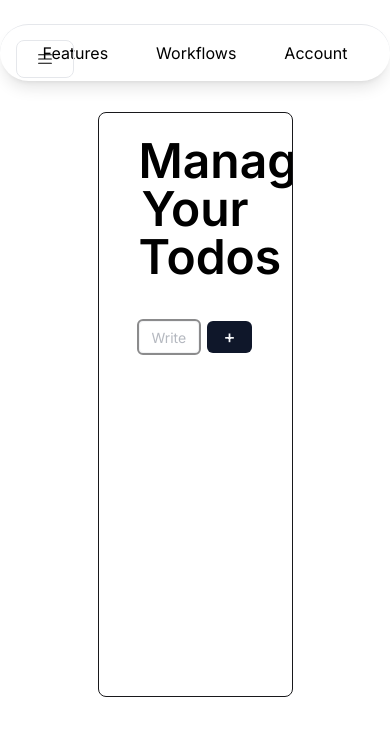
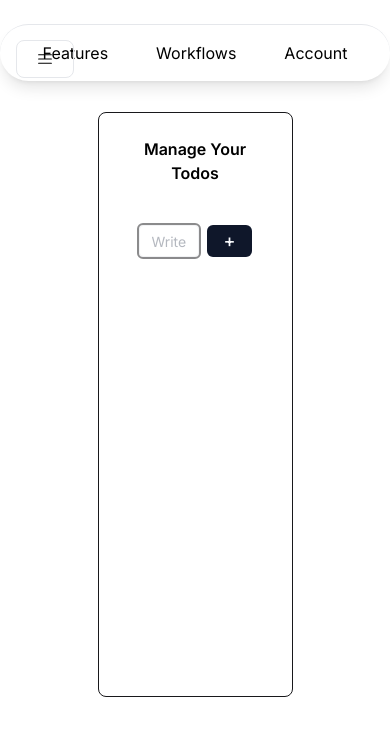
Before and after one commit to rudra-iitm/Note-Corner, a Next.js app: page /to-do in a window 390 px wide. Shown: the top 736 px of the page. Built offline with nearby package versions, Linux system fonts and the light colour scheme.

Commit message:
Navbar sidebar

```diff
--- a/app/(main)/to-do/page.tsx
+++ b/app/(main)/to-do/page.tsx
@@ -35,11 +35,12 @@ const Page = () => {
 		localStorage.setItem("todos",JSON.stringify(todos));
 	},[todos])
   return (
+    <div>
       <TodoProvider value={{todos, addTodo, deleteTodo, updateTodo, toggleComplete}}>
         <SidebarDrawer urll='to-do'/>
-			<div className="h-lvh w-lvw dark:bg-[#555555] flex justify-center pt-16 overflow-hidden absolute">
+        <div className="h-lvh w-lvw dark:bg-[#555555] flex justify-center pt-16 overflow-hidden absolute -z-10">
           <div className="w-1/2 px-10 mt-12 border border-zinc-900 h-3/4 p-6 rounded-lg overflow-auto">
-					<p className='text-center text-5xl font-semibold mb-10 dark:text-white'>Manage Your Todos</p>
+            <p className='text-center md:text-5xl font-semibold mb-10 dark:text-white sm:text-3xl'>Manage Your Todos</p>
             <InputTodo/>
             <div className="flex flex-col gap-5">
               {todos.map(thisTodo => (
@@ -49,6 +50,7 @@ const Page = () => {
           </div>
         </div>
       </TodoProvider>
+    </div>
   )
 }
 
--- a/components/ACui/navbar-menu.tsx
+++ b/components/ACui/navbar-menu.tsx
@@ -70,7 +70,7 @@ export const Menu = ({
   return (
     <nav
       onMouseLeave={()=>setActive(null)}
-      className="relative rounded-full  border-t dark:bg-black dark:border-white/[0.2] bg-white flex justify-center space-x-8 px-8 py-3 shadow-lg -z-10"
+      className="relative rounded-full  border-t dark:bg-black dark:border-white/[0.2] bg-white flex justify-center space-x-8 px-8 py-3 shadow-lg z-10"
     >
       {children}
     </nav>
--- a/components/Sidebar.tsx
+++ b/components/Sidebar.tsx
@@ -22,7 +22,7 @@ const Sidebar = ({urll,toggleDrawer}: {urll:string,toggleDrawer: () => void}) =>
   // console.log(urll);
   return (
     <div>
-        <div id="docs-sidebar" className="hs-overlay [--auto-close:lg] hs-overlay-open:translate-x-0 -translate-x-full transition-all duration-300 transform hidden fixed top-0 start-0 bottom-0 z-[60] w-64 bg-white border-e border-gray-200 pt-7 pb-10 overflow-y-auto lg:block lg:translate-x-0 lg:end-auto lg:bottom-0 [&::-webkit-scrollbar]:w-2 [&::-webkit-scrollbar-thumb]:rounded-full [&::-webkit-scrollbar-track]:bg-gray-100 [&::-webkit-scrollbar-thumb]:bg-gray-300 dark:[&::-webkit-scrollbar-track]:bg-slate-700 dark:[&::-webkit-scrollbar-thumb]:bg-slate-500 dark:bg-gray-800 dark:border-gray-700">
+        <div id="docs-sidebar" className="hs-overlay [--auto-close:lg] hs-overlay-open:translate-x-0 -translate-x-full transition-all duration-300 transform hidden fixed top-0 start-0 bottom-0 z-[60] w-64 bg-white border-e border-gray-200 pt-7 pb-10 overflow-y-auto sm:block sm:translate-x-0 sm:end-auto sm:bottom-0 [&::-webkit-scrollbar]:w-2 [&::-webkit-scrollbar-thumb]:rounded-full [&::-webkit-scrollbar-track]:bg-gray-100 [&::-webkit-scrollbar-thumb]:bg-gray-300 dark:[&::-webkit-scrollbar-track]:bg-slate-700 dark:[&::-webkit-scrollbar-thumb]:bg-slate-500 dark:bg-gray-800 dark:border-gray-700">
         <div className="px-6">
             <a className="flex-none text-xl font-semibold dark:text-white" href="/" aria-label="Brand">Note Corner</a>
             <ToggleButton toggleDrawer={toggleDrawer} />
```
Also changed, not shown: components/Calender.tsx (+0 -33 lines). Lines whose indentation alone changed are shown as unchanged.
